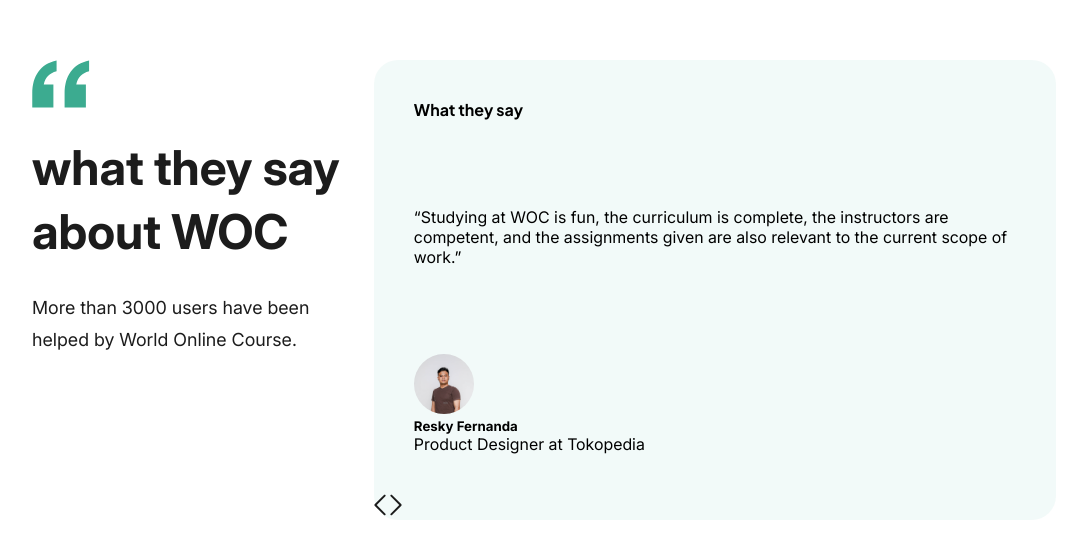
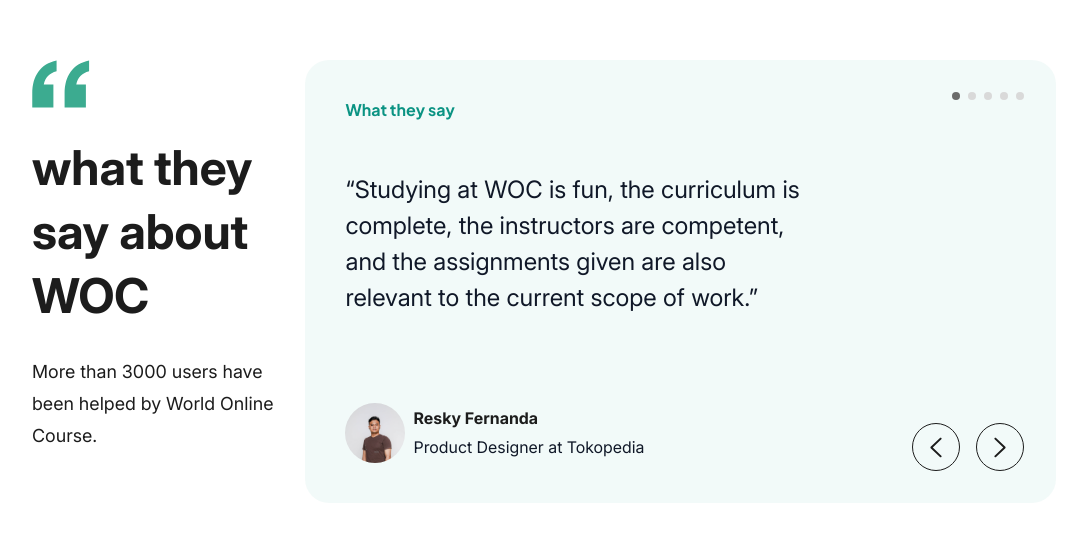
Before and after one commit to Muhammed-Mahrous-Saleh/solar_panel_landing, a plain HTML site: page index.html in a window 1280 px wide. Shown: the part 5725-6283 px from the top of the page, without its empty margins (96-1183 px from the left). Drawn offline with Linux system fonts and the light colour scheme.

Commit message:
finish testimonials section

```diff
--- a/index.html
+++ b/index.html
@@ -386,13 +386,15 @@
                     </div>
                     <div class="testimonial-container">
                         <div class="testimonial">
+                            <div class="text">
                                 <h4>What they say</h4>
                                 <p>
                                     “Studying at WOC is fun, the curriculum is
-                                complete, the instructors are competent, and the
-                                assignments given are also relevant to the
-                                current scope of work.”
+                                    complete, the instructors are competent, and
+                                    the assignments given are also relevant to
+                                    the current scope of work.”
                                 </p>
+                            </div>
                             <div class="author">
                                 <img src="images/avatar.jpg" alt="avatar" />
                                 <div class="author-name">
@@ -410,14 +412,18 @@
                                 <div class="dot"></div>
                             </div>
                             <div class="arrows">
+                                <span>
                                     <img
                                         src="images/arrowLeft.svg"
                                         alt="left arrow"
                                     />
+                                </span>
+                                <span>
                                     <img
                                         src="images/arrowRight.svg"
                                         alt="right arrow"
                                     />
+                                </span>
                             </div>
                         </div>
                     </div>
--- a/style.css
+++ b/style.css
@@ -73,6 +73,8 @@
     --text-alt-color: #2a3334;
     --text-sec-color: #475467;
 
+    --text-grey-color: #1c1c1c;
+
     --posts-section-bg: #fffcf4;
     --special-card-bg: hsla(
         var(--main-color-hue),
@@ -84,6 +86,8 @@
     --white-color: #fff;
     --black-color: #000;
     --gray-color: #5d5d5d;
+    --medium-gray-color: #6b6b6b;
+    --light-gray-color: #d9d9d9;
 }
 
 /* general styles */
@@ -773,7 +777,7 @@ nav .callUs a p:last-child {
     display: flex;
     gap: 28px;
     flex-direction: column;
-    color: #1c1c1c;
+    color: var(--text-grey-color);
 }
 
 .testimonials .container .testimonials-content .title img {
@@ -798,6 +802,7 @@ nav .callUs a p:last-child {
 .testimonials .container .testimonials-content .testimonial-container {
     border-radius: 24px;
     background-color: var(--special-card-bg);
+    position: relative;
 }
 
 .testimonials .testimonial-container .testimonial {
@@ -807,18 +812,36 @@ nav .callUs a p:last-child {
     gap: 87px;
 }
 
+.testimonials .testimonial-container .testimonial .text {
+    display: flex;
+    flex-direction: column;
+    width: 70%;
+    gap: 52px;
+}
+
 .testimonials .testimonial-container .testimonial h4 {
     font-family: "Plus Jakarta Sans";
     font-size: 16px;
     font-weight: 700;
     line-height: 20.16px;
     text-align: left;
+    color: var(--main-color);
 }
 
 .testimonials .testimonial-container .testimonial p {
+    font-size: 24px;
+    font-weight: 400;
+    line-height: 36px;
+    text-align: left;
+    color: var(--text-dark-color);
 }
 
 .testimonials .testimonial-container .author {
+    width: 302px;
+    height: 60px;
+    display: flex;
+    align-items: center;
+    gap: 8px;
 }
 
 .testimonials .testimonial-container .author img {
@@ -826,3 +849,90 @@ nav .callUs a p:last-child {
     height: 60px;
     border-radius: 30px;
 }
+
+.testimonials .testimonial-container .author .author-name {
+    display: flex;
+    flex-direction: column;
+    gap: 9px;
+    color: var(--text-grey-color);
+}
+
+.testimonials .testimonial-container .author .author-name h5 {
+    font-size: 16px;
+    font-weight: 700;
+    line-height: 19.36px;
+    text-align: left;
+}
+
+.testimonials .testimonial-container .author .author-name p {
+    font-size: 16px;
+    font-weight: 400;
+    line-height: 19.36px;
+    text-align: left;
+}
+
+.testimonials .navigation {
+    display: flex;
+    position: absolute;
+    top: 0;
+    right: 0;
+    height: 100%;
+    width: 100%;
+    background-color: transparent;
+}
+
+.testimonials .navigation .dots {
+    display: flex;
+    gap: 8px;
+    position: absolute;
+    top: 32px;
+    right: 32px;
+}
+
+.testimonials .navigation .dots .dot {
+    width: 8px;
+    height: 8px;
+    border-radius: 4px;
+    background-color: var(--light-gray-color);
+    cursor: pointer;
+}
+
+.testimonials .navigation .dots .dot:hover {
+    background-color: var(--medium-gray-color);
+}
+
+.testimonials .navigation .dots .dot.active {
+    background-color: var(--medium-gray-color);
+}
+
+.testimonials .navigation .arrows {
+    display: flex;
+    position: absolute;
+    bottom: 32px;
+    right: 32px;
+    gap: 16px;
+}
+
+.testimonials .navigation .arrows span {
+    display: flex;
+    justify-content: center;
+    align-items: center;
+    cursor: pointer;
+    width: 48px;
+    height: 48px;
+    border-radius: 24px;
+    border: 1px solid var(--text-grey-color);
+    transition: all 0.3s ease-in-out;
+}
+
+.testimonials .navigation .arrows span:hover {
+    background-color: var(--light-gray-color);
+}
+
+.testimonials .navigation .arrows span img {
+    width: 32px;
+    height: 32px;
+    top: 8px;
+    left: 8px;
+    padding: 5.67px 10.33px;
+}
```
Lines whose indentation alone changed are shown as unchanged.
